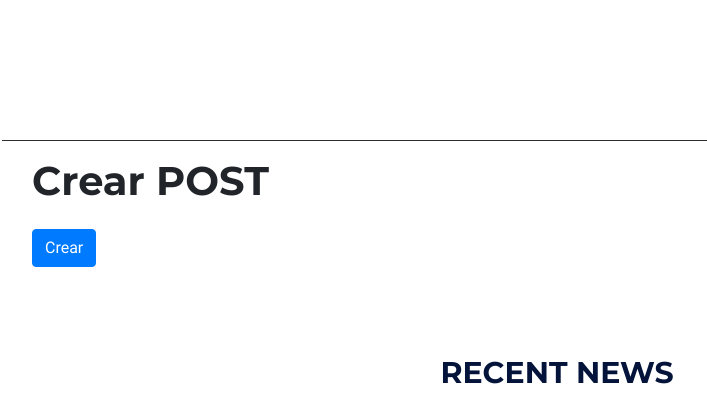
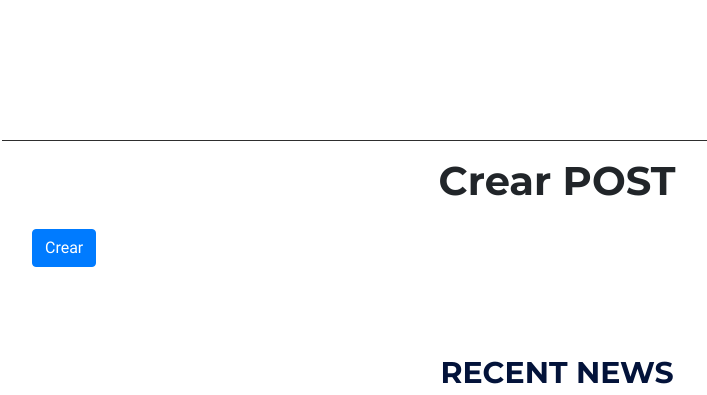
Before and after one commit to edgarduart23/ProyectoInformatorio, a Django app: page /noticias/add in a window 1280 px wide. Shown: the part 256-651 px from the top of the page, without its empty margins (83-790 px from the left). Run offline with Django 3.2, Linux system fonts and the light colour scheme; parts of the project's set-up code (start-up, migrations or seed data) failed here and were passed over; some libraries are stand-ins or nearby versions.

Commit message:
Text align en crear post

```diff
--- a/RepositorioTPFinal/TrabajoFinal/apps/ProyectoWeb/templates/createNoticia.html
+++ b/RepositorioTPFinal/TrabajoFinal/apps/ProyectoWeb/templates/createNoticia.html
@@ -4,7 +4,7 @@
 {% load crispy_forms_tags %}
 
     <div class="container">
-      <h1> Crear POST</h1>
+      <h1 style="text-align: center;"> Crear POST</h1>
       <br>
       <form method="post" enctype="multipart/form-data">
         {% csrf_token %}
```
